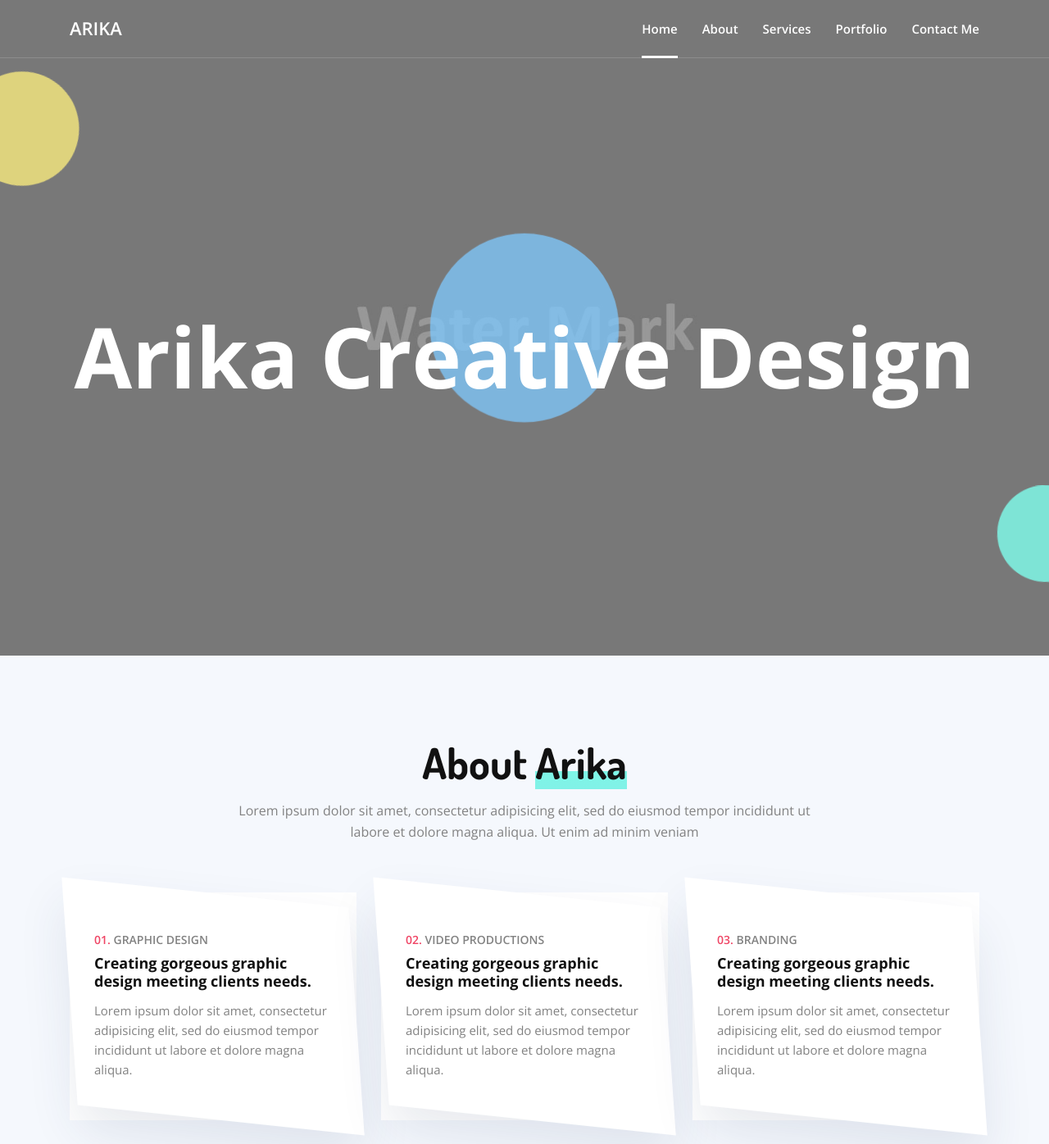
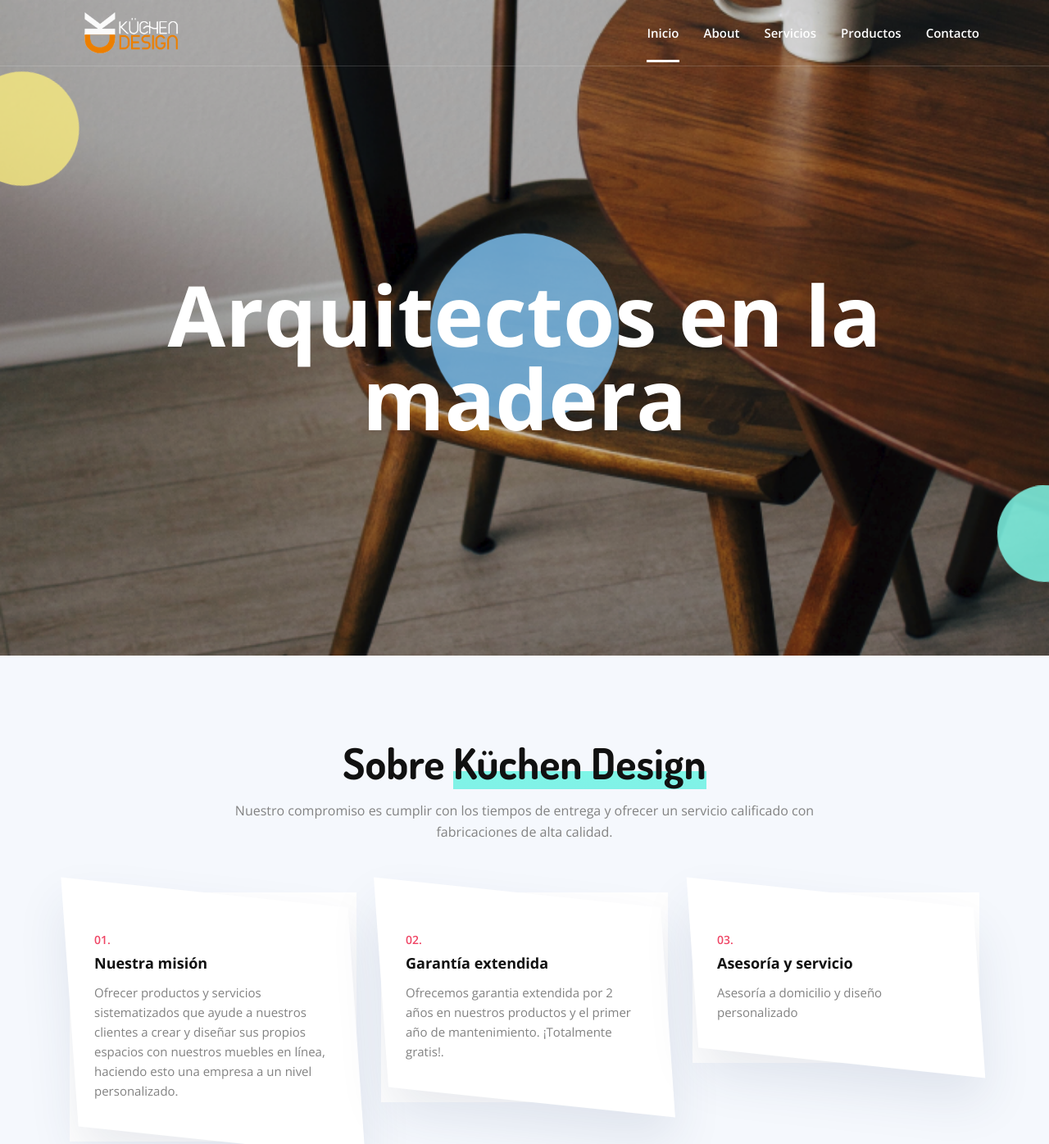
Before and after one commit to alextrujillo4/kuchendesign, a plain HTML site: page public/index.html in a window 1280 px wide. Shown: the top 1396 px of the page at 82% size. Drawn offline with nearby package versions, Linux system fonts and the light colour scheme.

Commit message:
logo agregado e informacion

```diff
--- a/public/index.html
+++ b/public/index.html
@@ -6,10 +6,10 @@
         <meta name="author" content="themepaa">
         <meta http-equiv="X-UA-Compatible" content="IE=edge">
         <meta name="viewport" content="width=device-width, initial-scale=1, shrink-to-fit=no">
-        <meta name="keywords" content="Arika - Portfolio Template">
-        <meta name="description" content="Arika - Portfolio Template">
+        <meta name="keywords" content="Küchen Design - Productos Template">
+        <meta name="description" content="Küchen Design - Productos Template">
         <!-- title -->
-        <title>Arika - Portfolio Template</title>
+        <title>Küchen Design - Arquitectos en la madera</title>
         <!-- Favicon -->
         <link rel="shortcut icon" type="image/x-icon" href="favicon.ico">
         <!-- plugin CSS -->
@@ -39,17 +39,17 @@
                 <div class="container">
                     <div class="navbar-brand">
                         <a class="logo-text" href="#">
-                            ARIKA
+                           <img src="static/img/kuchen_white.png" alt="kuchen design logo" height="70px">
                         </a>
                     </div>
 
                     <div class="navbar-collapse justify-content-end collapse" id="navbar-collapse-toggle">
                         <ul class="navbar-nav ml-auto align-items-lg-center">
-                            <li><a class="nav-link active" href="index.html">Home</a></li>
+                            <li><a class="nav-link active" href="index.html">Inicio</a></li>
                             <li><a class="nav-link" href="about.html">About</a></li>
-                            <li><a class="nav-link" href="services.html">Services</a></li>
-                            <li><a class="nav-link" href="portfolio.html">Portfolio</a></li>
-                            <li><a class="nav-link" href="contact.html">Contact Me</a></li>
+                            <li><a class="nav-link" href="services.html">Servicios</a></li>
+                            <li><a class="nav-link" href="portfolio.html">Productos</a></li>
+                            <li><a class="nav-link" href="contact.html">Contacto</a></li>
                         </ul>
                     </div>
                     <div class="extra-menu d-flex align-items-center">
@@ -65,8 +65,8 @@
 
         <!-- Main -->
         <main>
-            <!-- Home Banner -->
-            <section id="home" class="home-banner bg-center" style="background-image: url(static/img/1600x1000.jpg);">
+            <!-- Inicio Banner -->
+            <section id="home" class="home-banner bg-center" style="background-image: url(static/img/content_wood.png);">
                 <div class="es1" style="background-color:#f7e97e;"></div>
                 <div class="es2" style="background-color:#7ef7e7;"></div>
                 <div class="es3" style="background-color:#7ec4f7;"></div>
@@ -74,14 +74,14 @@
                     <div class="row full-screen align-items-center justify-content-center">
                         <div class="col-lg-12 text-center">
                             <div class="ht-text p-70px-tb">
-                                <h2 class="white-color m-0px">Arika Creative Design</h2>
+                                <h2 class="white-color m-0px">Arquitectos en la madera</h2>
                             </div>
                         </div>
 
                     </div>
                 </div>
             </section>
-            <!-- End Home Banner -->
+            <!-- End Inicio Banner -->
 
             <!-- Feature Box -->
             <section class="section gray-bg">
@@ -89,8 +89,8 @@
                     <div class="row justify-content-center sm-m-25px-b m-45px-b">
                         <div class="col-md-12 col-lg-8">
                             <div class="section-title text-center">
-                                <h2 class="dark-color font-alt">About <mark>Arika</mark></h2>
-                                <p class="m-0px large">Lorem ipsum dolor sit amet, consectetur adipisicing elit, sed do eiusmod tempor incididunt ut labore et dolore magna aliqua. Ut enim ad minim veniam</p>
+                                <h2 class="dark-color font-alt">Sobre <mark>Küchen Design</mark></h2>
+                                <p class="m-0px large">Nuestro compromiso es cumplir con los tiempos de entrega y ofrecer un servicio calificado con fabricaciones de alta calidad.</p>
                             </div>
                         </div>
                     </div>
@@ -99,27 +99,32 @@
                         <!-- feature box -->
                         <div class="col-md-4 m-15px-tb">
                             <div class="feature-box-4">
-                                <h6 class="font-w-600"><span class="theme-color">01.</span> GRAPHIC DESIGN</h6>
-                                <h5 class="font-w-700 dark-color">Creating gorgeous graphic design meeting clients needs.</h5>
-                                <p>Lorem ipsum dolor sit amet, consectetur adipisicing elit, sed do eiusmod tempor incididunt ut labore et dolore magna aliqua.</p>
+                                <h6 class="font-w-600"><span class="theme-color">01.</span></h6>
+                                <h5 class="font-w-700 dark-color">Nuestra misión</h5>
+                                <p>
+                                    Ofrecer productos y servicios sistematizados que ayude a nuestros clientes a crear y diseñar sus propios espacios con nuestros muebles en línea, haciendo esto una empresa a un nivel personalizado.
+                                </p>
                             </div>
                         </div>
                         <!-- end feature box -->
                         <!-- feature box -->
                         <div class="col-md-4 m-15px-tb">
                             <div class="feature-box-4">
-                                <h6 class="font-w-600"><span class="theme-color">02.</span> VIDEO PRODUCTIONS</h6>
-                                <h5 class="font-w-700 dark-color">Creating gorgeous graphic design meeting clients needs.</h5>
-                                <p>Lorem ipsum dolor sit amet, consectetur adipisicing elit, sed do eiusmod tempor incididunt ut labore et dolore magna aliqua.</p>
+                                <h6 class="font-w-600"><span class="theme-color">02.</span></h6>
+                                <h5 class="font-w-700 dark-color">Garantía extendida</h5>
+                                <p>
+                                    Ofrecemos garantia extendida por 2 años en nuestros productos y el primer año de mantenimiento. ¡Totalmente gratis!.                                </p>
                             </div>
                         </div>
                         <!-- end feature box -->
                         <!-- feature box -->
                         <div class="col-md-4 m-15px-tb">
                             <div class="feature-box-4">
-                                <h6 class="font-w-600"><span class="theme-color">03.</span> BRANDING</h6>
-                                <h5 class="font-w-700 dark-color">Creating gorgeous graphic design meeting clients needs.</h5>
-                                <p>Lorem ipsum dolor sit amet, consectetur adipisicing elit, sed do eiusmod tempor incididunt ut labore et dolore magna aliqua.</p>
+                                <h6 class="font-w-600"><span class="theme-color">03.</span></h6>
+                                <h5 class="font-w-700 dark-color">Asesoría y servicio</h5>
+                                <p>
+                                    Asesoría a domicilio y diseño personalizado
+                                </p>
                             </div>
                         </div>
                         <!-- end feature box -->
@@ -674,7 +679,7 @@
                         <div class="col-lg-3 col-md-6 col-sm-12 m-15px-tb mr-auto">
                             <div class="footer-about">
                                 <div class="fot-logo">
-                                    ARIKA
+                                    Küchen Design
                                 </div>
                                 <address>
                                     <p class="address"><i class="fas fa-map-marker-alt"></i> 301 The Greenhouse London,<br>E2 8DY UK</p>
@@ -686,7 +691,7 @@
                         <!-- / col -->
                         <div class="col-lg-3 col-sm-6 m-15px-tb">
                             <div class="footer-link">
-                                <h5 class="fot-title font-alt">About Us</h5>
+                                <h5 class="fot-title font-alt">Nosotros</h5>
                                 <ul class="nav flex-column">
                                     <li><a href="#">Web Design</a></li>
                                     <li><a href="#">Development</a></li>
@@ -703,7 +708,7 @@
                                 <ul class="nav flex-column">
                                     <li><a href="#">Support Center</a></li>
                                     <li><a href="#">Customer Support</a></li>
-                                    <li><a href="#">About Us</a></li>
+                                    <li><a href="#">Nosotros</a></li>
                                     <li><a href="#">Copyright</a></li>
                                     <li><a href="#">Popular Campaign</a></li>
                                 </ul>
```
Also changed, not shown: public/favicon.ico, public/favicon9.ico (added), public/static/img/KUCHEN DESIGN LOGO FINAL.png (renamed from public/KUCHEN DESIGN LOGO FINAL.png), public/static/img/content_wood.png (added), public/static/img/kuchen.png (added), public/static/img/kuchen_white.png (added), 2 other files.
